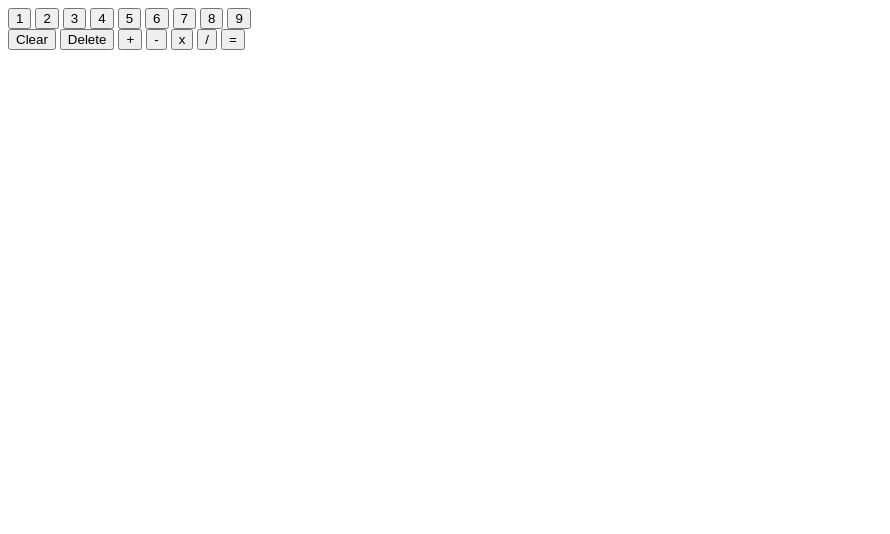
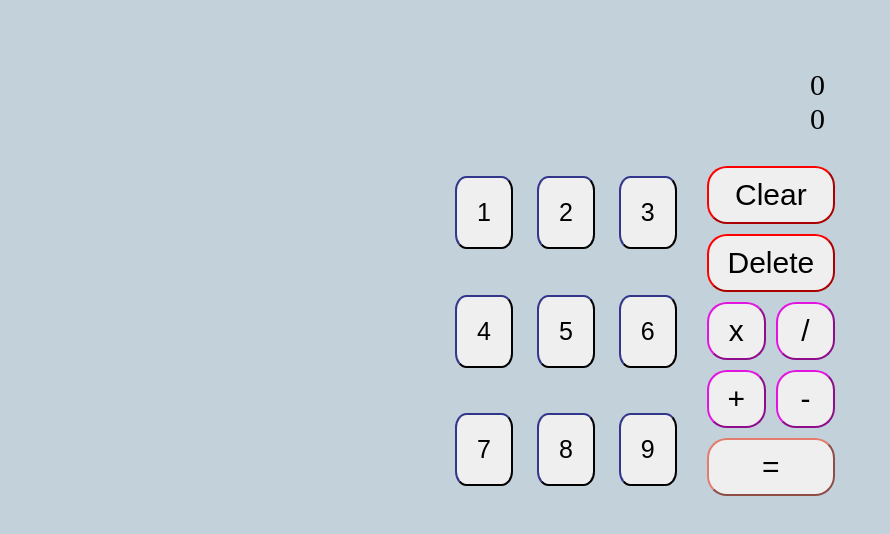
Before and after one commit to mugiwara999/Calculator, a plain HTML site: page index.html in a window 1280 px wide. Shown: the whole page, without its empty margins (0-890 px from the left). Drawn offline with Linux system fonts and the light colour scheme.

Commit message:
add style

```diff
--- a/app.js
+++ b/app.js
@@ -16,8 +16,14 @@ const displaySmall = document.createElement('div');
 
 const displayBig = document.createElement('div');
 
+displayBig.classList.add('displayBig');
+
+displaySmall.classList.add('displaySmall');
+
 display.appendChild(displaySmall);
 display.appendChild(displayBig);
+displayBig.textContent = 0;
+displaySmall.textContent = 0;
 //calculator working
 let result;
 let currentNumber;
@@ -96,6 +102,7 @@ clear.addEventListener('click', () => {
 
 deleteNumber.addEventListener('click', () => {
 
+
   if (operator == undefined) {
     result = parseInt(result / 10);
 
--- a/index.html
+++ b/index.html
@@ -1,34 +1,72 @@
 <!DOCTYPE html>
+<html lang="en">
 
-<html lang="en">
-<head> <meta charset="UTF-8" /> <title>Hello, world!</title> <meta name="viewport" content="width=device-width,initial-scale=1" /> <link rel="stylesheet" type="text/css" href="style.css" /> <!-- <link rel="icon" href="favicon.png"> --> </head> <body> <div class="container">
+<head>
+  <meta charset="UTF-8" />
+  <title>Hello, world!</title>
+  <meta name="viewport" content="width=device-width,initial-scale=1" />
+  <link rel="stylesheet" type="text/css" href="style.css" />
+  <!-- <link rel="icon" href="favicon.png"> -->
+</head>
+
+<body>
+
+  <div class="container">
 
     <div class="display">
 
     </div>
-    <div class = 'buttons'>
+    <div class='buttons'>
 
       <div class="numbers">
+        <div>
+
           <button type="submit">1</button>
 
           <button type="submit">2</button>
           <button type="submit">3</button>
-        <button type="submit">4</button> <button type="submit">5</button>
+        </div>
+
+        <div>
+
+          <button type="submit">4</button>
+          <button type="submit">5</button>
           <button type="submit">6</button>
+        </div>
+        <div>
+
           <button type="submit">7</button>
           <button type="submit">8</button>
           <button type="submit">9</button>
         </div>
+      </div>
 
       <div class="operators">
-        <button type="submit" class = 'clear'>Clear</button>
-        <button type="submit" class = 'deleteNumber'>Delete</button>
-        <button type="submit" class = 'arthimetic'>+</button>
+        <div class='remove'>
 
-        <button type="submit" class = 'arthimetic'>-</button>
-        <button type="submit" class = 'arthimetic'>x</button>
-        <button type="submit" class = 'arthimetic'>/</button>
-        <button type="submit" class = 'equal' >=</button>
+          <button type="submit" class='clear'>Clear</button>
+        </div>
+        <div class="remove">
+
+          <button type="submit" class='deleteNumber'>Delete</button>
+        </div>
+        <div class="gap">
+          <div class="operatorsRow">
+
+            <button type="submit" class='arthimetic'>x</button>
+            <button type="submit" class='arthimetic'>/</button>
+          </div>
+          <div class="operatorsRow">
+
+            <button type="submit" class='arthimetic'>+</button>
+
+            <button type="submit" class='arthimetic'>-</button>
+          </div>
+          <div>
+
+            <button type="submit" class='equal'>=</button>
+          </div>
+        </div>
       </div>
 
     </div>
@@ -38,4 +76,5 @@
 
   <script src="app.js"></script>
 </body>
+
 </html>
--- /dev/null
+++ b/style.css
@@ -0,0 +1,145 @@
+
+body {
+
+  background-color:#c3d1db;
+  display: flex ;
+  justify-content: center;
+}
+
+.container {
+
+  margin-top: 50px;
+  width: 390px;
+  display:flex;
+  flex-direction: column;
+
+  gap: 20px;
+  justify-content:center;
+}
+.buttons {
+  display: flex;
+
+  flex: 1;
+  justify-content: center;
+
+    gap: 20px;
+  flex-basis: 20px;
+
+}
+
+.numbers button {
+
+    border-color: #141638;
+    transition-duration: 0.4s;
+
+  font-size: 25px;
+  padding: 20px;
+  margin: 10px;
+  border-radius: 20%;
+}
+
+.numbers button:hover {
+
+    background-color: #141638;
+    color: white;
+  }
+
+.display {
+ color: #000;
+  font-size: 30px;
+  padding: 10px;
+  display: flex;
+  flex-direction: column;
+  align-items:flex-end;
+  transition-duration: 0.4s;
+}
+
+.display:hover {
+
+  background-color: #222633;
+  color: white;
+  border-radius: 20px;
+  border-color: white;
+
+}
+
+.operators {
+    display: flex;
+    gap: 20px;
+    flex-grow: 1;
+    /* text-align: center; */
+    flex-direction: column;
+    justify-content: space-between;
+    gap: 10px;
+
+  }
+
+  .operators button {
+    font-size: 30px;
+    padding: 10px;
+    border-radius: 20px;
+    width: 100%;  }
+
+
+  .operatorsRow {
+    display: flex;
+    justify-content: center;
+    gap: 10px;
+  }
+
+
+  .remove button{
+    width: 100%;
+    border-color: red;
+    transition-duration: 0.4s;
+  }
+
+  .remove button:hover {
+
+    background-color: red;
+    color: white;
+    border-color: black;
+  }
+
+
+.arthimetic {
+
+    transition-duration: 0.4s;
+    border-color: #e314e0;
+    color: black;
+}
+
+.arthimetic:hover {
+
+    background-color: #e314e0;
+    color:white;
+    border-color: black;
+}
+
+  .equal {
+
+  border-color:#e37b6f ;
+  color: black;
+  transition-duration: 0.4s;
+  width: 100%;
+}
+
+.equal:hover {
+
+  background-color: #e37b6f;
+
+  color: white;
+  border-color: black;
+}
+
+.gap {
+  display: flex;
+  flex-direction: column;
+  gap: 10px;
+}
+
+.numbers {
+  display: flex;
+  flex-direction: column;
+  justify-content: space-between;
+}
```
Lines whose indentation alone changed are shown as unchanged.
